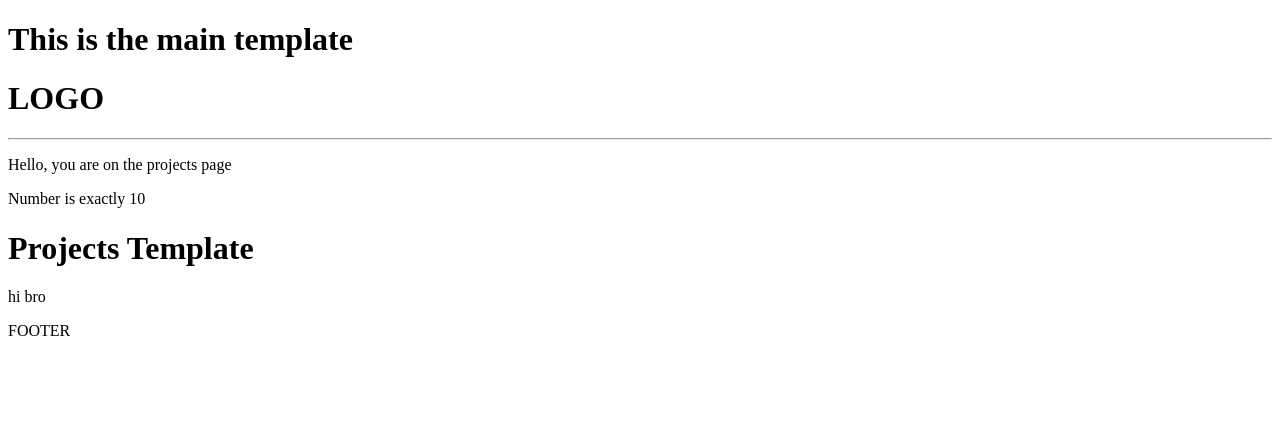
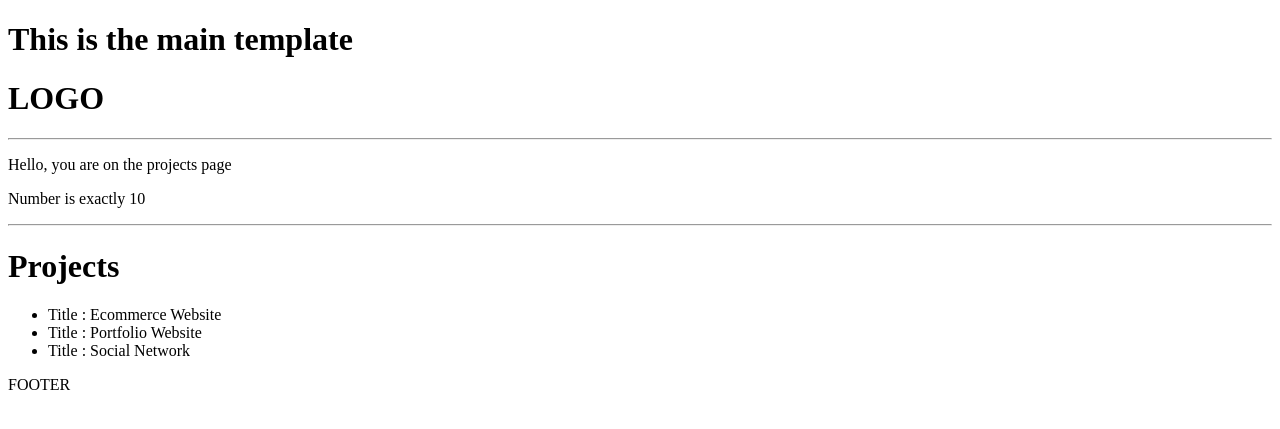
Before and after one commit to naveensanjula975/DevSearch, a Django app: page / in a window 1280 px wide. Shown: the top 429 px of the page. Run offline with Django 4.2, Linux system fonts and the light colour scheme.

Commit message:
<li>Title : {{ project.title }}</li>

```diff
--- a/projects/templates/projects/projects.html
+++ b/projects/templates/projects/projects.html
@@ -6,14 +6,23 @@
 
 {% if number > 10 %}
 <p>Number is greater than 10</p>
+
 {% elif number == 10 %}
 <p>Number is exactly 10</p>
+
 {% else %}
 <p>Number is less than 10</p>
 {% endif %}
 
+<hr>
 
-<h1>Projects Template</h1>
-<p>hi bro</p>
+<h1>Projects</h1>
+
+<ul>
+    {% for project in projects %}
+    <li>Title : {{ project.title }}</li>
+    {% endfor %}
+</ul>
+
 
 {% endblock content %}
--- a/projects/views.py
+++ b/projects/views.py
@@ -1,10 +1,30 @@
 from django.shortcuts import render
 from django.http import HttpResponse
+
+
+projectsList = [
+    {
+        'id': '1',
+        'title': "Ecommerce Website",
+        'description': 'Fully functional ecommerce website'
+    },
+    {
+        'id': '2',
+        'title': "Portfolio Website",
+        'description': 'Fully functional ecommerce website'
+    },
+    {
+        'id': '3',
+        'title': "Social Network",
+        'description': 'Fully functional ecommerce website'
+    },
+
+]
 
 def projects(request):
     page = 'projects'
     number = 10
-    context = {'page':page, 'number':number}
+    context = {'page':page, 'number':number, 'projects':projectsList}
     return render(request, 'projects/projects.html', context)
 
 def project(request, pk):
```
